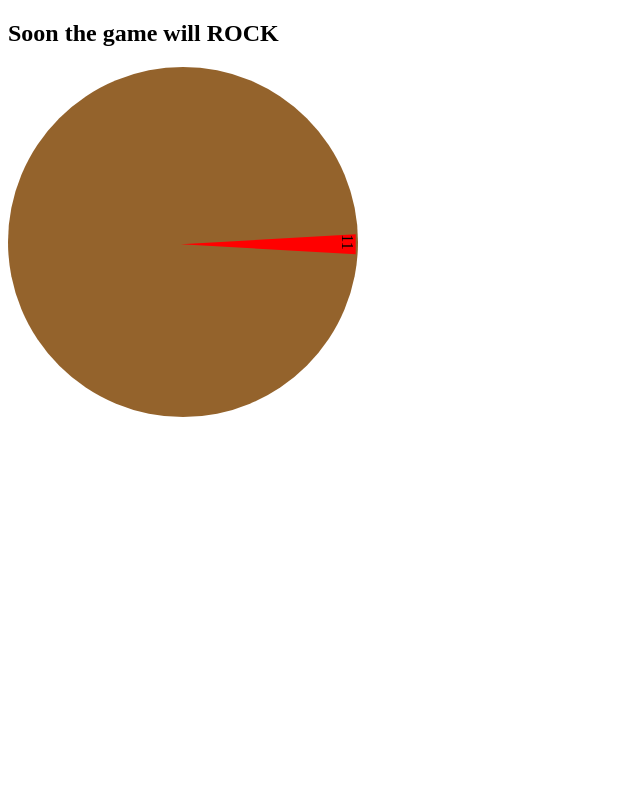
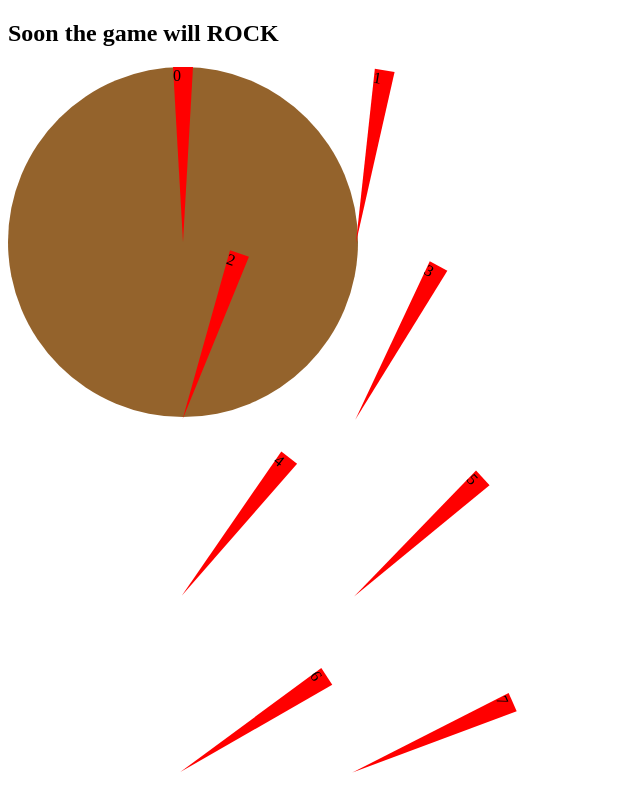
Before and after one commit to robertoalx/awesome-bet-game, a React (Create React App) app: page / in a window 1280 px wide. Shown: the top 800 px of the page, without its empty margins (0-640 px from the left). Built offline with nearby package versions, Linux system fonts and the light colour scheme.

Commit message:
display all the numbers/slots and rotate them

```diff
--- a/src/component/circle-board/circle-board.component.jsx
+++ b/src/component/circle-board/circle-board.component.jsx
@@ -29,7 +29,8 @@ const CircleBoard = () => {
   console.log(numberList)
   return (
     <StyledCircleBoard side={350}>
-      <Slot />
+      {numberList.map(slot => <Slot {...slot}/>)}
+
     </StyledCircleBoard>
   )
 }
--- a/src/component/slot/slot.component.js
+++ b/src/component/slot/slot.component.js
@@ -1,9 +1,9 @@
 import React from 'react'
 import { StyleSlot } from './slot.style'
 
-const Slot = () => {
+const Slot = ({ number, rotate }) => {
   return (
-    <StyleSlot number= {11}/>
+    <StyleSlot number={number} rotate={rotate}/>
   )
 }
 
--- a/src/component/slot/slot.style.js
+++ b/src/component/slot/slot.style.js
@@ -7,7 +7,7 @@ export const StyleSlot = styled.div`
   display: inline-block;
   margin-left: 165px;
   transform-origin: 50% 100%;
-  transform: rotate(90deg);
+  transform: rotate(${({ rotate }) => rotate}deg);
 
   &::before{
     content: '';
```
